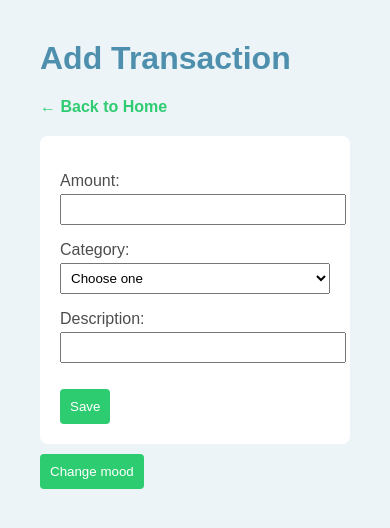
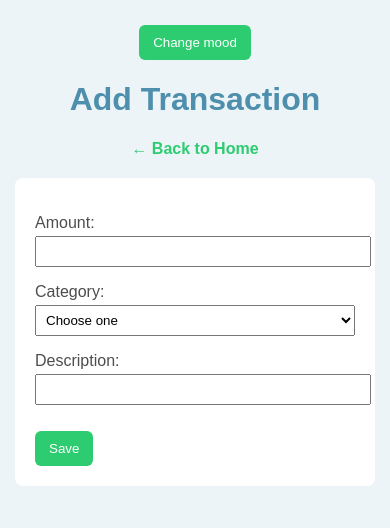
Before and after one commit to Zainabm10/quiet-numbers, a plain HTML site: page pages/add.html in a window 390 px wide. Drawn offline with Linux system fonts and the light colour scheme.

Commit message:
Update README, styling, dark mode and form validation

```diff
--- a/pages/add.html
+++ b/pages/add.html
@@ -4,13 +4,15 @@
   <meta charset="UTF-8">
   <title>Add Transaction - Quiet Numbers</title>
   <link rel="stylesheet" href="style.css">
+</head>
 
-</head>
 <body>
+  <div class="container">
+  <button id="toggleTheme" type="button">Change mood</button>
 
   <h1>Add Transaction</h1>
+  <a href="index.html">← Back to Home</a>
 
-  <a href="index.html">← Back to Home</a>
   <form>
     <p>
       <label>
@@ -44,7 +46,6 @@
   </form>
 
   <script src="js/add.js"></script>
-<button id="toggleTheme" type="button">Change mood</button>
-
+  </div>
 </body>
 </html>
--- a/pages/js/add.js
+++ b/pages/js/add.js
@@ -1,56 +1,66 @@
-// ===== Form validation (only if form exists) =====
+// فحص إذا الفورم موجود بالصفحة)
 const form = document.querySelector("form");
 
 if (form) {
   form.addEventListener("submit", function (event) {
+    // نمنع الإرسال ال אוטמטי للفورم
     event.preventDefault();
 
+    // نجيب القيم اللي دخلها المستخدم
     const amount = form.amount.value;
     const category = form.category.value;
     const description = form.description.value;
 
+    // فحص المبلغ
     if (amount === "" || amount <= 0) {
-      alert("Please enter a valid amount");
+      alert("لازم تدخلي مبلغ صحيح");
       return;
     }
 
+    // فحص ال categoty
     if (category === "") {
-      alert("Please choose a category");
+      alert("اختاري تصنيف للحركة");
       return;
     }
 
+    // فحص الوصف
     if (description.trim().length < 2) {
-      alert("Please enter a short description");
+      alert("اكتبي وصف قصير على الأقل");
       return;
     }
 
-    alert("Transaction saved successfully!");
+    // إذا كلشي تمام
+    alert("تم حفظ الحركة بنجاح ✅");
     form.reset();
   });
 }
 
-// ===== Theme toggle (instant across tabs/pages) =====
+// تبديل الثيم
 const THEME_KEY = "quietNumbersTheme";
 
 function applyTheme(themeValue) {
-  const warm = themeValue === "warm";
-  document.body.classList.toggle("theme-warm", warm);
+  const isDark = themeValue === "dark";
+  document.body.classList.toggle("theme-dark", isDark);
 }
 
-// Apply saved theme on page load
+// عند فتح الصفحة: نطبّق آخر ثيم المستخدم اختاره
 applyTheme(localStorage.getItem(THEME_KEY));
 
-// Toggle theme on button click
+// زر تغيير الثيم
 const toggleBtn = document.getElementById("toggleTheme");
 if (toggleBtn) {
   toggleBtn.addEventListener("click", function () {
-    const isWarm = !document.body.classList.contains("theme-warm");
-    localStorage.setItem(THEME_KEY, isWarm ? "warm" : "light");
-    applyTheme(isWarm ? "warm" : "light"); // update current page immediately
+    const isDark = !document.body.classList.contains("theme-dark");
+
+    // حفظ الاختيار بال browser
+    localStorage.setItem(THEME_KEY, isDark ? "dark" : "light");
+
+    // نغيّر الثيم בהתאם بالصفحة الثانية
+    applyTheme(isDark ? "dark" : "light");
   });
 }
 
-// Listen for theme changes from OTHER tabs/windows and apply instantly
+// تزامن الثيم بين الصفحات المفتوحة
 window.addEventListener("storage", function (event) {
   if (event.key === THEME_KEY) {
     applyTheme(event.newValue);
--- a/pages/style.css
+++ b/pages/style.css
@@ -1,4 +1,4 @@
-/* ===== Themes (color variables) ===== */
+/* nigth Mode ال */
 :root {
   --bg: #EDF4F8;
   --text: #4D4D4D;
@@ -9,18 +9,18 @@
   --link: #2ECC71;
 }
 
-/* Theme B: warm / coffee */
-body.theme-warm {
-  --bg: #f6e6d1;      /* vanilla */
-  --text: #320010;    /* deep oak */
-  --card: #ffffff;
-  --primary: #724032; /* coffee */
-  --primary-hover: #490018; /* cabernet */
-  --title: #490018;
-  --link: #490018;
+/* Dark Mode ال */
+body.theme-dark {
+  --bg: #1f2933;
+  --text: #d1d5db;
+  --card: #2b3642;
+  --primary: #34d399;
+  --primary-hover: #10b981;
+  --title: #e5e7eb;
+  --link: #34d399;
 }
 
-/* ===== Base styles using variables ===== */
+/*  شكل عام وترتيب الصفحة  */
 body {
   font-family: Arial, sans-serif;
   background-color: var(--bg);
@@ -28,6 +28,14 @@ body {
   margin: 40px;
 }
 
+/* المحتوى بالنص */
+.container {
+  max-width: 720px;
+  margin: 0 auto;
+  text-align: center; /* العناوين والروابط والأزرار بالنص */
+}
+
+/*  عناوين وروابط  */
 h1 { color: var(--title); }
 
 a {
@@ -38,15 +46,23 @@ a {
 
 a:hover { text-decoration: underline; }
 
+/*  الفورم بنص الصفحة  */
 form {
   background-color: var(--card);
   padding: 20px;
-  max-width: 400px;
+  max-width: 600px;
   border-radius: 8px;
-  margin-top: 20px;
+
+  margin: 20px auto 0 auto;
+
+  /* ال שדות المطلوبة عالشمال */
+  text-align: left;
 }
 
-label { display: block; margin-bottom: 10px; }
+label {
+  display: block;
+  margin-bottom: 10px;
+}
 
 input, select {
   width: 100%;
@@ -58,10 +74,25 @@ button {
   background-color: var(--primary);
   color: white;
   border: none;
-  padding: 10px;
+  padding: 10px 14px;
   margin-top: 10px;
   cursor: pointer;
-  border-radius: 4px;
+  border-radius: 6px;
+}
+
+/* أنيميشن بسيط ( لما أضغط على change mode) */
+button, a {
+  transition: transform 0.15s ease, opacity 0.15s ease;
+}
+
+button:hover, a:hover {
+  transform: translateY(-2px);
+  opacity: 0.9;
 }
 
 button:hover { background-color: var(--primary-hover); }
+
+@media (max-width: 600px) {
+  body { margin: 15px; }
+  form { max-width: 100%; }
+}
```
Also changed, not shown: pages/index.html (+2 -1 lines), README.md. Lines whose indentation alone changed are shown as unchanged.
